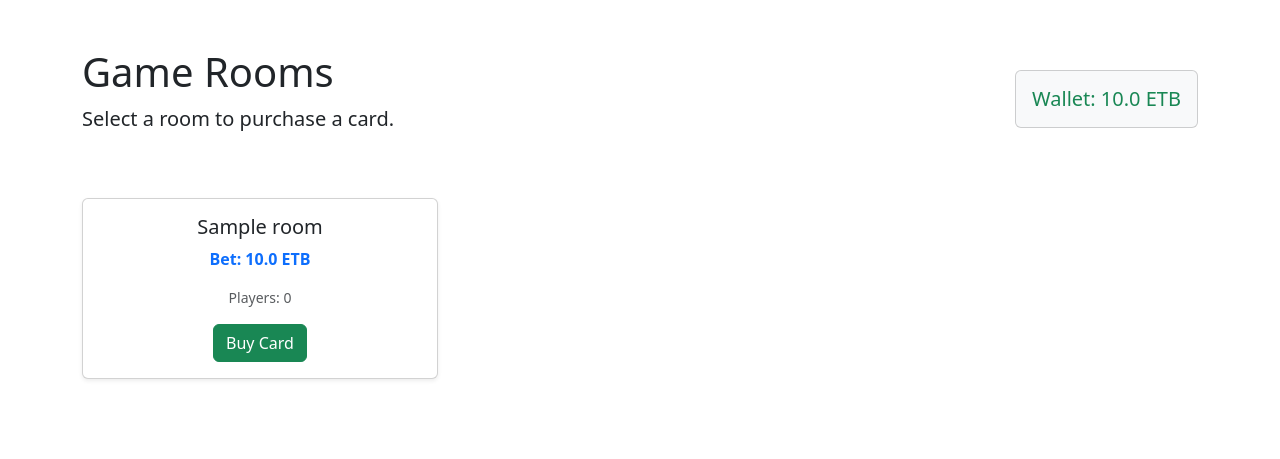
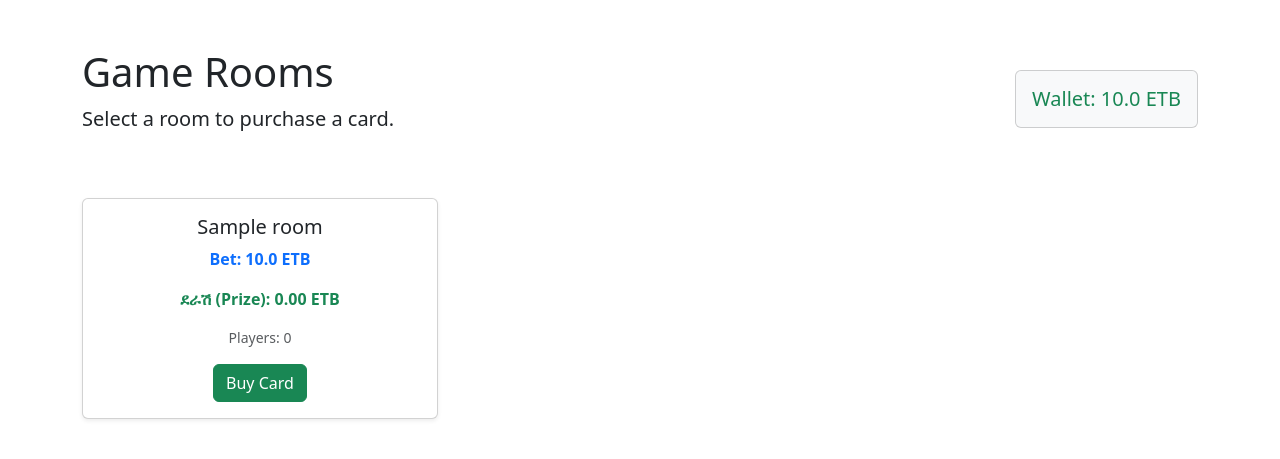
Before and after one commit to abel198523/royal-v3, a Flask app: page / in a window 1280 px wide. Shown: the top 459 px of the page. Run offline with Flask 3, Linux system fonts and the light colour scheme; tables that the repository leaves empty hold one stand-in row (values such as "Sample post").

Commit message:
Add prize calculation and display for game rooms
Calculates and displays the prize amount in game rooms by determining the total bets and applying a house cut.

Replit-Commit-Author: Agent
Replit-Commit-Session-Id: 6c8e838a-94a3-4c64-9abe-905e6b87d0b1
Replit-Commit-Checkpoint-Type: intermediate_checkpoint
Replit-Commit-Event-Id: f396d8fd-cccb-4124-b4a4-b1dbec1a6e2e
Replit-Commit-Screenshot-Url: https://storage.googleapis.com/screenshot-production-us-central1/7d58e37e-23af-45e6-8dd8-808f09025491/6c8e838a-94a3-4c64-9abe-905e6b87d0b1/1fw4d5e
Replit-Helium-Checkpoint-Created: true

```diff
--- a/routes.py
+++ b/routes.py
@@ -32,11 +32,17 @@ def buy_card(room_id):
         # Count players in this room based on recent transactions
         player_count = db.session.query(db.func.count(db.distinct(Transaction.user_id))).filter(Transaction.room_id == room.id).scalar()
 
+        # Calculate prize (ደራሽ) - Total bet amount minus house cut (e.g., 20% cut)
+        house_cut = 0.2
+        total_bets = player_count * room.card_price
+        prize_amount = total_bets * (1 - house_cut)
+
         return jsonify({
             "success": True,
             "new_balance": user.balance,
             "message": f"Purchased card for {room.name} at {room.card_price}",
             "players": player_count,
+            "prize": round(prize_amount, 2),
             "bet": room.card_price
         })
 
--- a/templates/index.html
+++ b/templates/index.html
@@ -27,6 +27,7 @@
                     <div class="card-body text-center">
                         <h5 class="card-title">{{ room.name }}</h5>
                         <p class="card-text text-primary fw-bold">Bet: {{ room.card_price }} ETB</p>
+                        <p class="card-text text-success fw-bold">ደራሽ (Prize): <span id="prizeAmount-{{ room.id }}">0.00</span> ETB</p>
                         <p class="card-text text-muted small">Players: <span id="playerCount-{{ room.id }}">0</span></p>
                         <button onclick="buyCard({{ room.id }})" class="btn btn-success">Buy Card</button>
                     </div>
@@ -49,6 +50,9 @@
                 if (data.players !== undefined) {
                     document.getElementById(`playerCount-${roomId}`).innerText = data.players;
                 }
+                if (data.prize !== undefined) {
+                    document.getElementById(`prizeAmount-${roomId}`).innerText = data.prize.toFixed(2);
+                }
                 messageDiv.innerHTML = `<div class="alert alert-success">${data.message}</div>`;
             } else {
                 messageDiv.innerHTML = `<div class="alert alert-danger">${data.message}</div>`;
```
